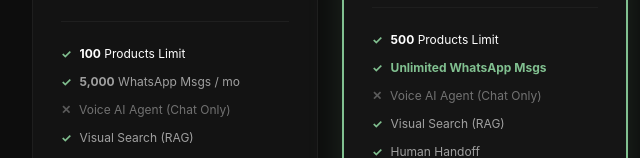
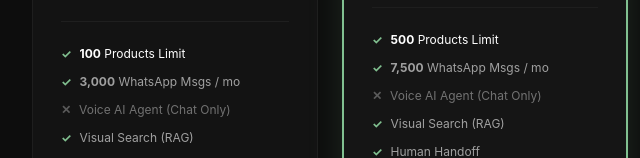
Before and after one commit to ianbedrick007/OmniFront, a website: page index.html in a window 1280 px wide. Shown: the part 6310-6468 px from the top of the page, 0-640 px from the left. Drawn offline with nearby package versions, Linux system fonts and the light colour scheme; no server answers; a web font is replaced by a local one.

Commit message:
added pro message limit

```diff
--- a/index.html
+++ b/index.html
@@ -1310,7 +1310,7 @@
                         </li>
                         <li class="flex items-center gap-2">
                             <span class="text-primary font-bold">✓</span>
-                            <span><strong>5,000</strong> WhatsApp Msgs / mo</span>
+                            <span><strong>3,000</strong> WhatsApp Msgs / mo</span>
                         </li>
                         <li class="flex items-center gap-2 text-white/40">
                             <span class="text-white/30 font-bold">✕</span>
@@ -1371,7 +1371,8 @@
                         </li>
                         <li class="flex items-center gap-2">
                             <span class="text-primary font-bold">✓</span>
-                            <span class="text-primary font-bold">Unlimited WhatsApp Msgs</span>
+                            <span><strong>7,500</strong> WhatsApp Msgs / mo</span>
+
                         </li>
                         <li class="flex items-center gap-2 text-white/40">
                             <span class="text-white/30 font-bold">✕</span>
```
